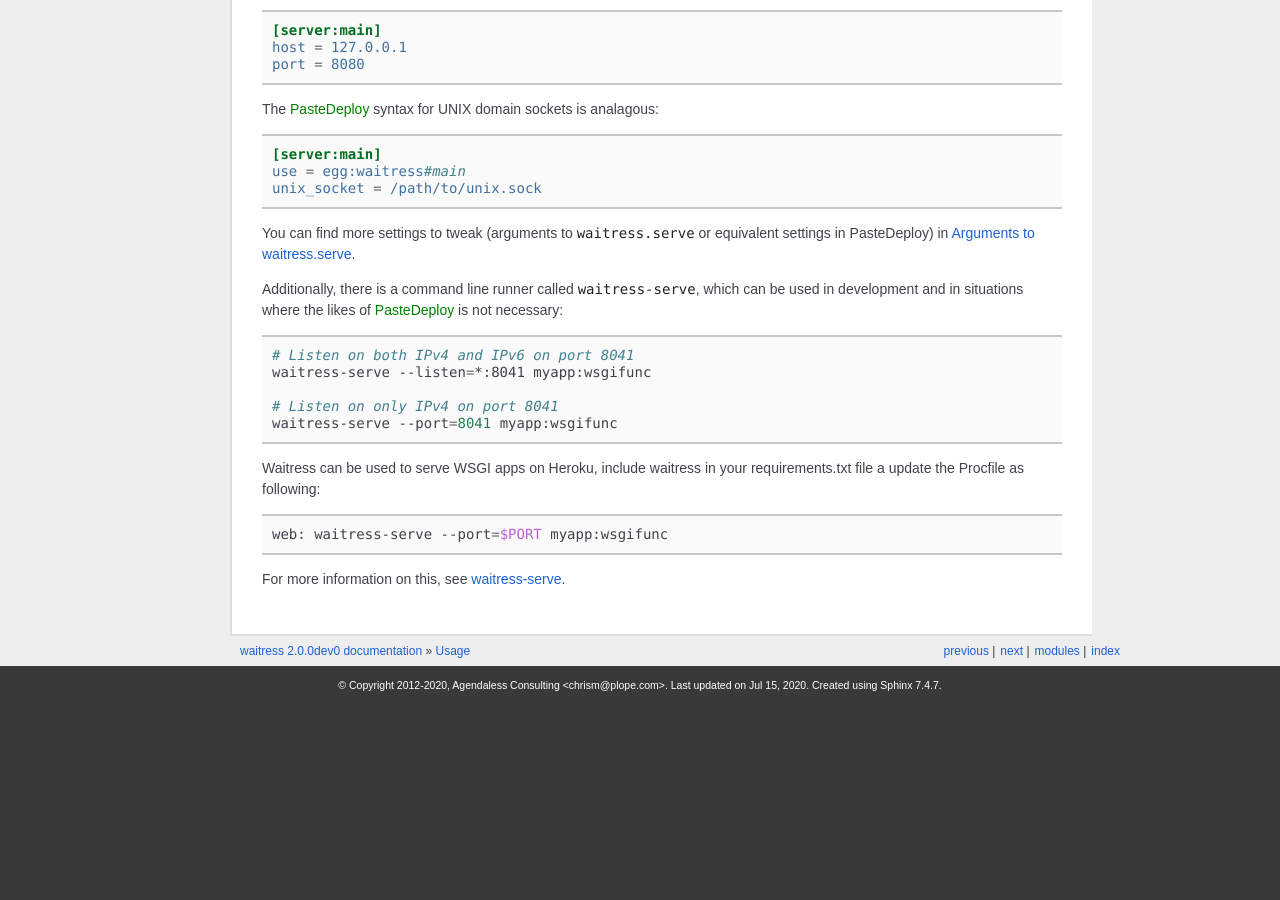
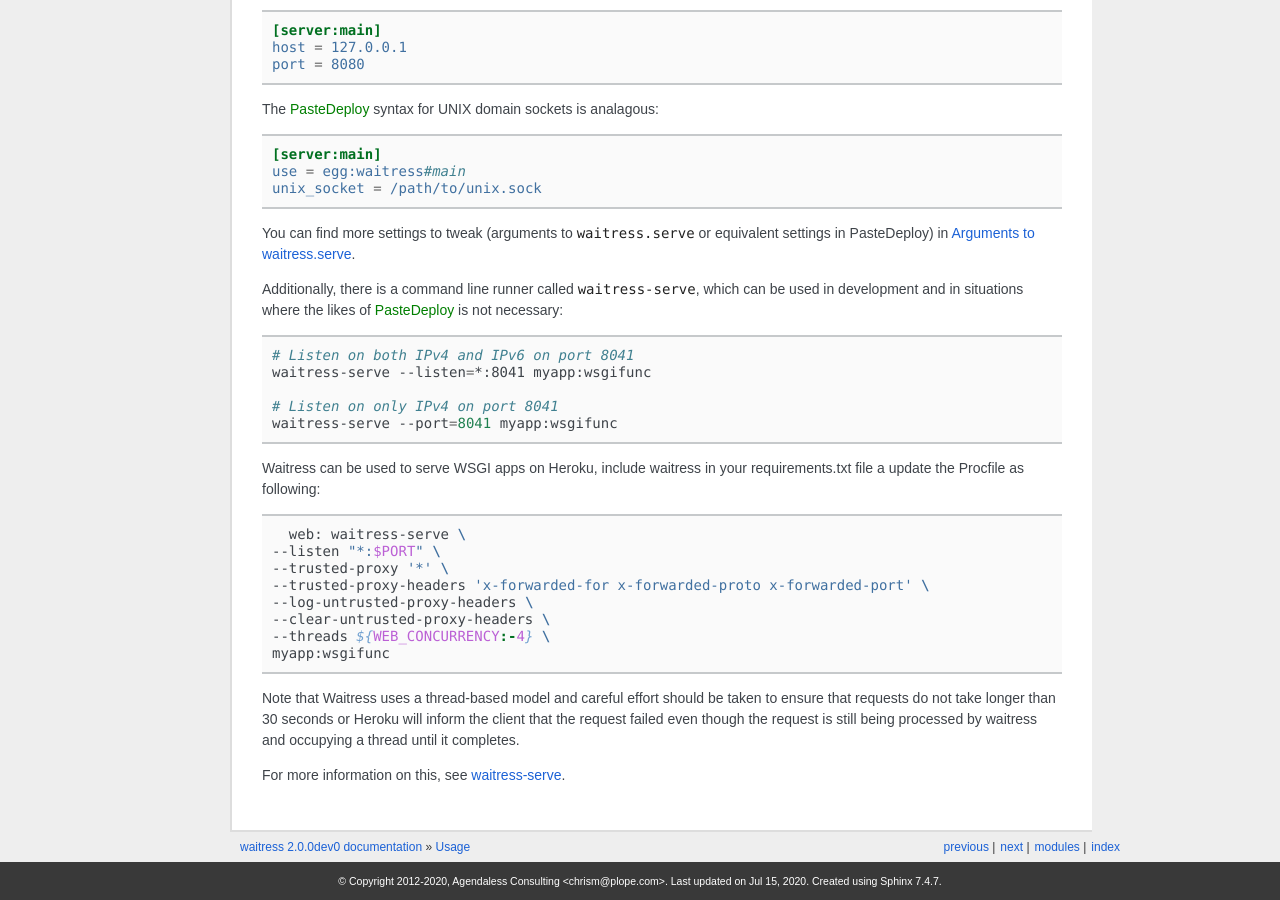
Before and after one commit to Pylons/waitress, a Sphinx documentation site: the page built from docs/usage.rst, in a window 1280 px wide and 900 px high, scrolled down 933 px. Built offline with Sphinx 7.4.7, drawn with Linux system fonts in a browser that asks for light colours; some web fonts are replaced; before the commit the page ends 1637 px from its top, so only the background shows below that.

Commit message:
Update notes about running Waitress in Heroku
Signed-off-by: William Moreno Reyes williamjmorenor@gmail.com

```diff
--- a/docs/usage.rst
+++ b/docs/usage.rst
@@ -85,6 +85,18 @@ requirements.txt file a update the Procfile as following:
 
 .. code-block:: bash
 
-    web: waitress-serve --port=$PORT myapp:wsgifunc
+    web: waitress-serve \
+  --listen "*:$PORT" \
+  --trusted-proxy '*' \
+  --trusted-proxy-headers 'x-forwarded-for x-forwarded-proto x-forwarded-port' \
+  --log-untrusted-proxy-headers \
+  --clear-untrusted-proxy-headers \
+  --threads ${WEB_CONCURRENCY:-4} \
+  myapp:wsgifunc
+
+Note that Waitress uses a thread-based model and careful effort should be taken to ensure
+that requests do not take longer than 30 seconds or Heroku will inform the client that the
+request failed even though the request is still being processed by waitress and occupying
+a thread until it completes.
 
 For more information on this, see :ref:`runner`.
```
